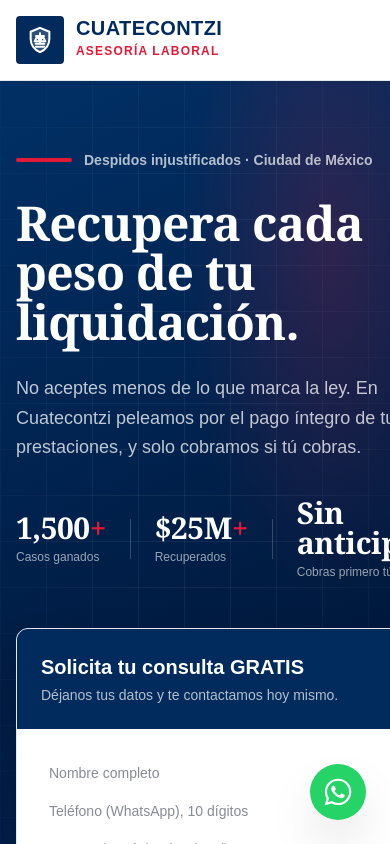
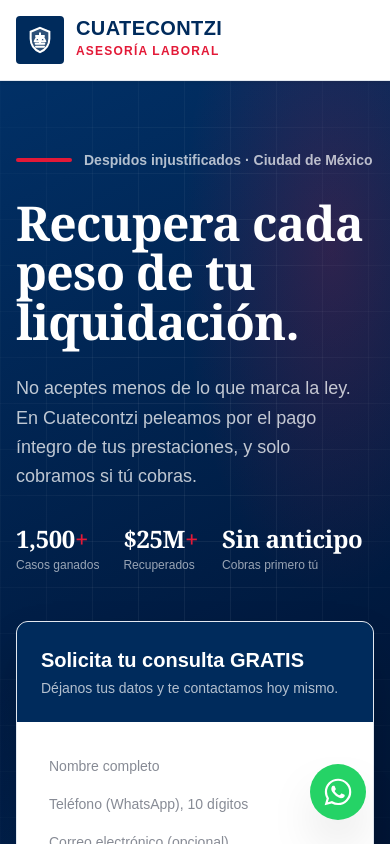
Before and after one commit to gotama97/david-cuatecontzi-landingpage, a Next.js app: page / in a window 390 px wide. Shown: the top 844 px of the page. Built offline with nearby package versions, Linux system fonts and the light colour scheme.

Commit message:
fix: responsive del hero en móvil (stats con wrap, sin overflow horizontal)
Co-Authored-By: Claude Opus 4.8 <noreply@anthropic.com>
Claude-Session: https://claude.ai/code/session_0133SxYtKB1LutVf2iJEnkHV

```diff
--- a/src/app/page.tsx
+++ b/src/app/page.tsx
@@ -192,7 +192,7 @@ export default function Home() {
   }, []);
 
   return (
-    <main className="bg-background-light dark:bg-background-dark text-slate-900 dark:text-slate-100 font-display">
+    <main className="bg-background-light dark:bg-background-dark text-slate-900 dark:text-slate-100 font-display overflow-x-hidden">
       <nav className="sticky top-0 z-50 bg-white border-b border-slate-200 shadow-sm">
         <div className="max-w-7xl mx-auto px-4 sm:px-6 lg:px-8">
           <div className="flex justify-between items-center h-20">
@@ -234,19 +234,19 @@ export default function Home() {
               <p className="hero-enter hero-enter-3 text-lg text-white/75 max-w-xl leading-relaxed">
                 No aceptes menos de lo que marca la ley. En Cuatecontzi peleamos por el pago íntegro de tus prestaciones, y solo cobramos si tú cobras.
               </p>
-              <div className="hero-enter hero-enter-3 flex items-center gap-6 pt-2">
+              <div className="hero-enter hero-enter-3 flex flex-wrap items-center gap-x-6 gap-y-4 pt-2">
                 <div>
-                  <p className="font-serif text-3xl font-black leading-none">1,500<span className="text-primary">+</span></p>
+                  <p className="font-serif text-2xl sm:text-3xl font-black leading-none">1,500<span className="text-primary">+</span></p>
                   <p className="text-xs text-white/60 mt-1.5">Casos ganados</p>
                 </div>
-                <span className="w-px h-10 bg-white/20"></span>
+                <span className="hidden sm:block w-px h-10 bg-white/20"></span>
                 <div>
-                  <p className="font-serif text-3xl font-black leading-none">$25M<span className="text-primary">+</span></p>
+                  <p className="font-serif text-2xl sm:text-3xl font-black leading-none">$25M<span className="text-primary">+</span></p>
                   <p className="text-xs text-white/60 mt-1.5">Recuperados</p>
                 </div>
-                <span className="w-px h-10 bg-white/20"></span>
+                <span className="hidden sm:block w-px h-10 bg-white/20"></span>
                 <div>
-                  <p className="font-serif text-3xl font-black leading-none">Sin anticipo</p>
+                  <p className="font-serif text-2xl sm:text-3xl font-black leading-none">Sin anticipo</p>
                   <p className="text-xs text-white/60 mt-1.5">Cobras primero tú</p>
                 </div>
               </div>
```
